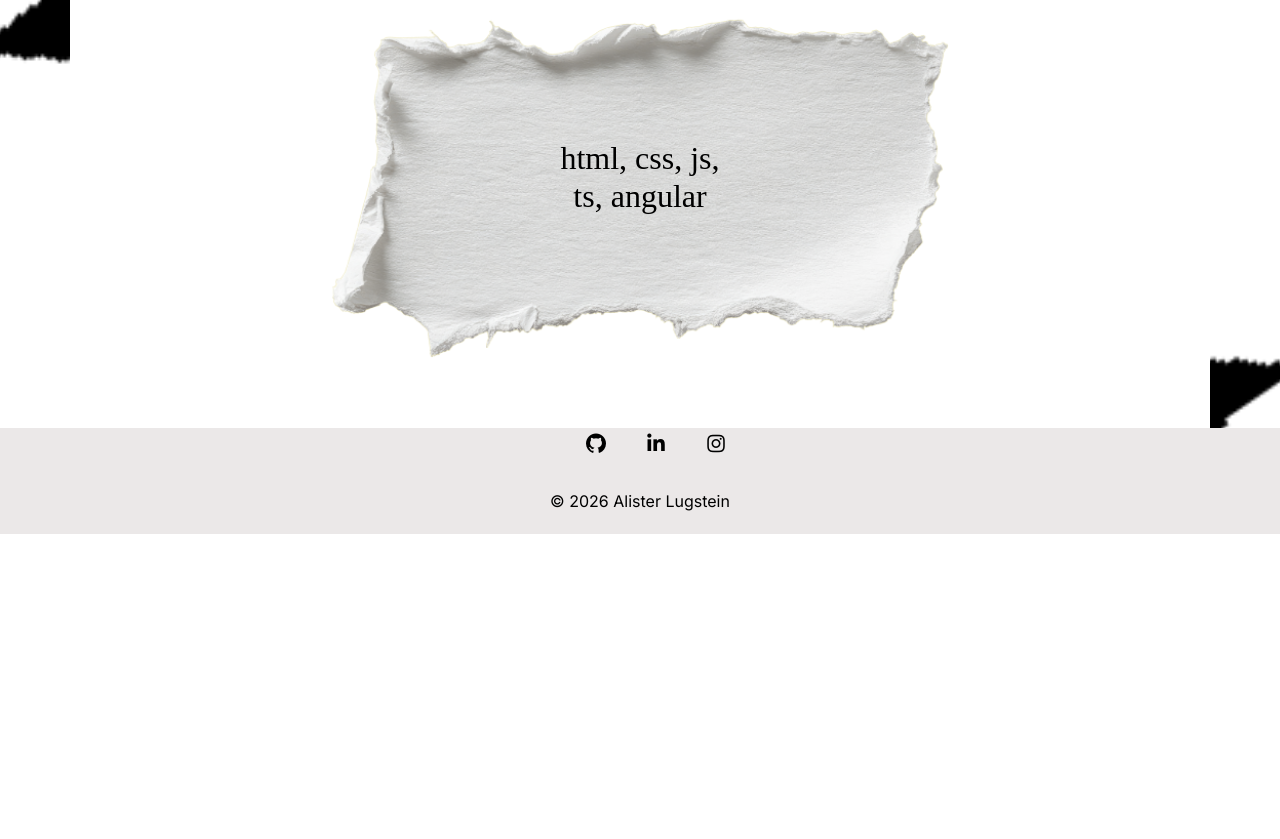
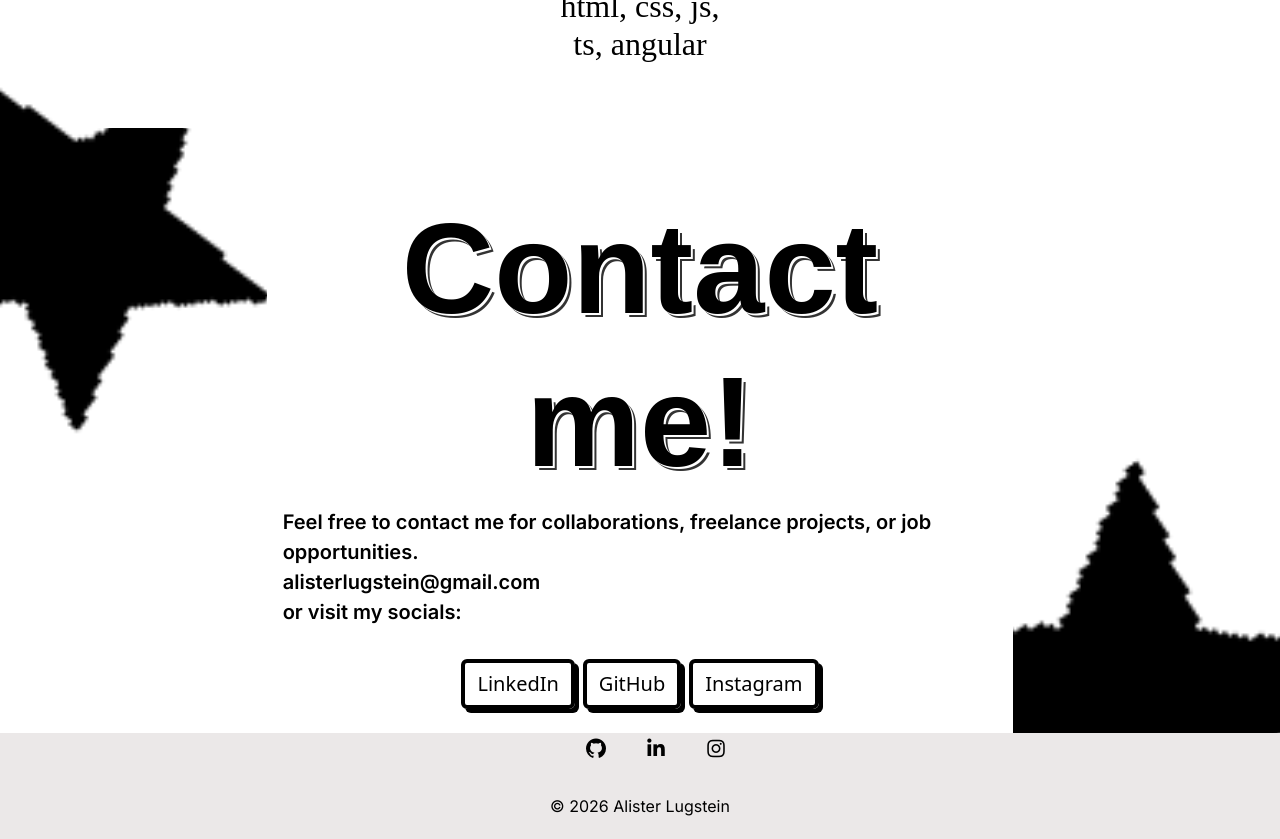
Before and after one commit to alisterlu-creator/My_Portfolio, an Angular app: page / in a window 1280 px wide. Shown: the part 1700-2539 px from the top of the page. Before the commit the page ends 2234 px from the top, so only its background shows below. Built offline with nearby package versions, Linux system fonts and the light colour scheme; a web font is replaced by a local one.

Commit message:
adds contact section

```diff
--- a/src/app/home/home.html
+++ b/src/app/home/home.html
@@ -52,13 +52,11 @@
       <div class="row align-items-center">
         <!-- pixel image -->
         <div class="col-md-5 text-center mb-5 mb-md-0">
-          <figure class="image-container mx-auto">
           <img
             src="images/welcome.png"
             class="img-fluid mb-5"
             alt="Pixel man holding a camera and headphones. Pixel message bubble saying welcome."
           />
-          </figure>
         </div>
 
         <!-- text about me -->
@@ -90,17 +88,56 @@
             <h1>Skills</h1>
           </header>
 
-          <figure>
-            <img src="images/ripped_paper_small.png" class="img-fluid" />
-            <figcaption class="image-text">
-              <h2 class="mt-7">
+          <h2 class="mb-5">
             html, css, js, <br />
             ts, angular
           </h2>
-            </figcaption>
-          </figure>
         </div>
       </div>
     </div>
   </section>
+  <section
+    class="contact col-md-7 mx-auto text-center d-flex justify-content-center align-items-center mt-5"
+  >
+    <div class="bg-container p-3">
+      <div class="contact-text">
+        <!-- Contact text-->
+        <h1>Contact me!</h1>
+
+        <p>
+          Feel free to contact me for collaborations, freelance projects, or job opportunities.
+          <br />
+          alisterlugstein@gmail.com
+          <br />
+          or visit my socials:
+        </p>
+      </div>
+      <!-- Contact links-->
+      <div class="container-button mt-3 contact-links">
+        <a
+          class="btn btn-outline-dark me-2 mb-2"
+          href="https://www.linkedin.com/in/alister-l-8861b2294/"
+          target="_blank"
+        >
+          LinkedIn
+        </a>
+
+        <a
+          class="btn btn-outline-dark me-2 mb-2"
+          href="https://github.com/alisterlu-creator"
+          target="_blank"
+        >
+          GitHub
+        </a>
+
+        <a
+          class="btn btn-outline-dark mb-2"
+          href="https://www.instagram.com/alisterluu/?hl=de"
+          target="_blank"
+        >
+          Instagram
+        </a>
+      </div>
+    </div>
+  </section>
 </main>
```
Lines whose indentation alone changed are shown as unchanged.
